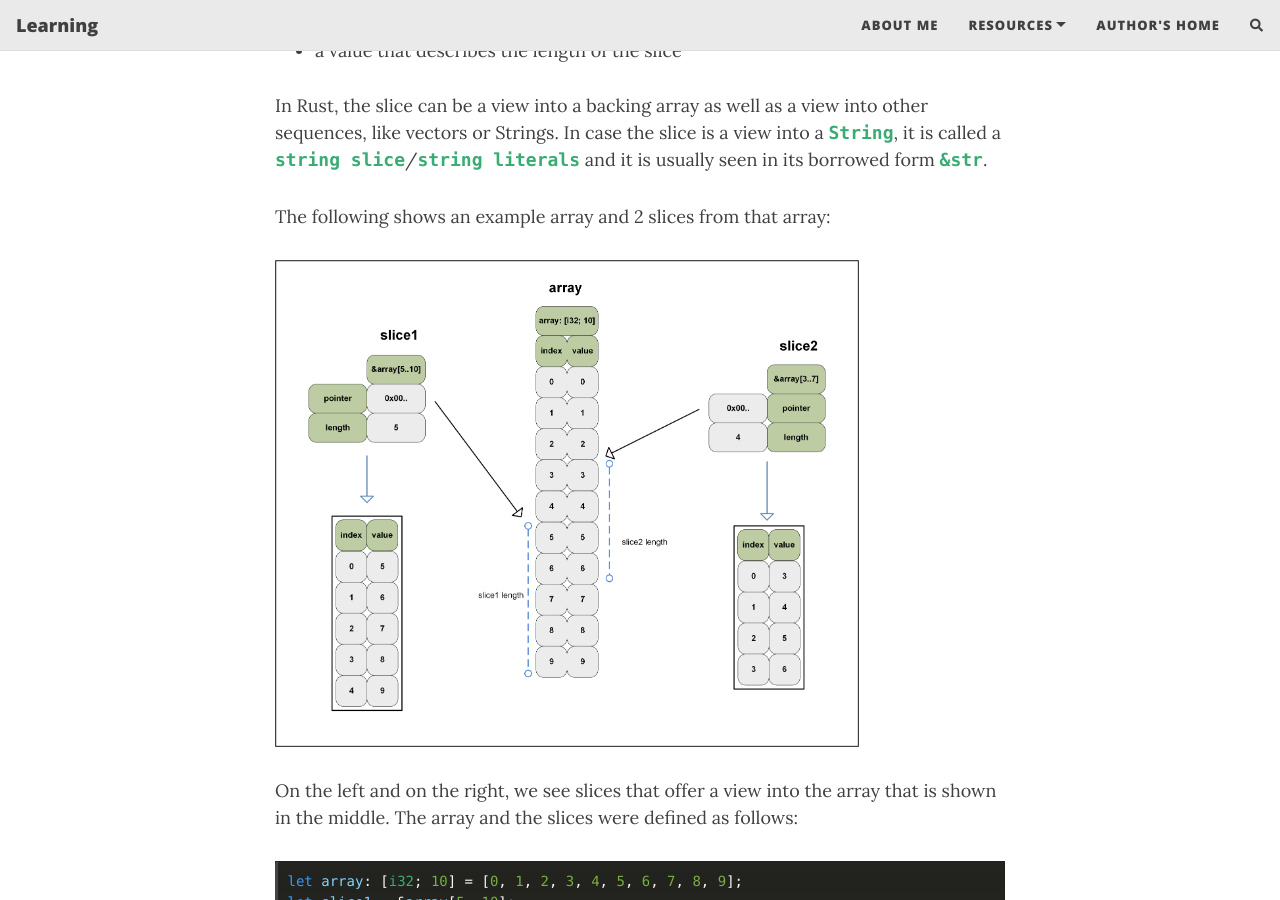
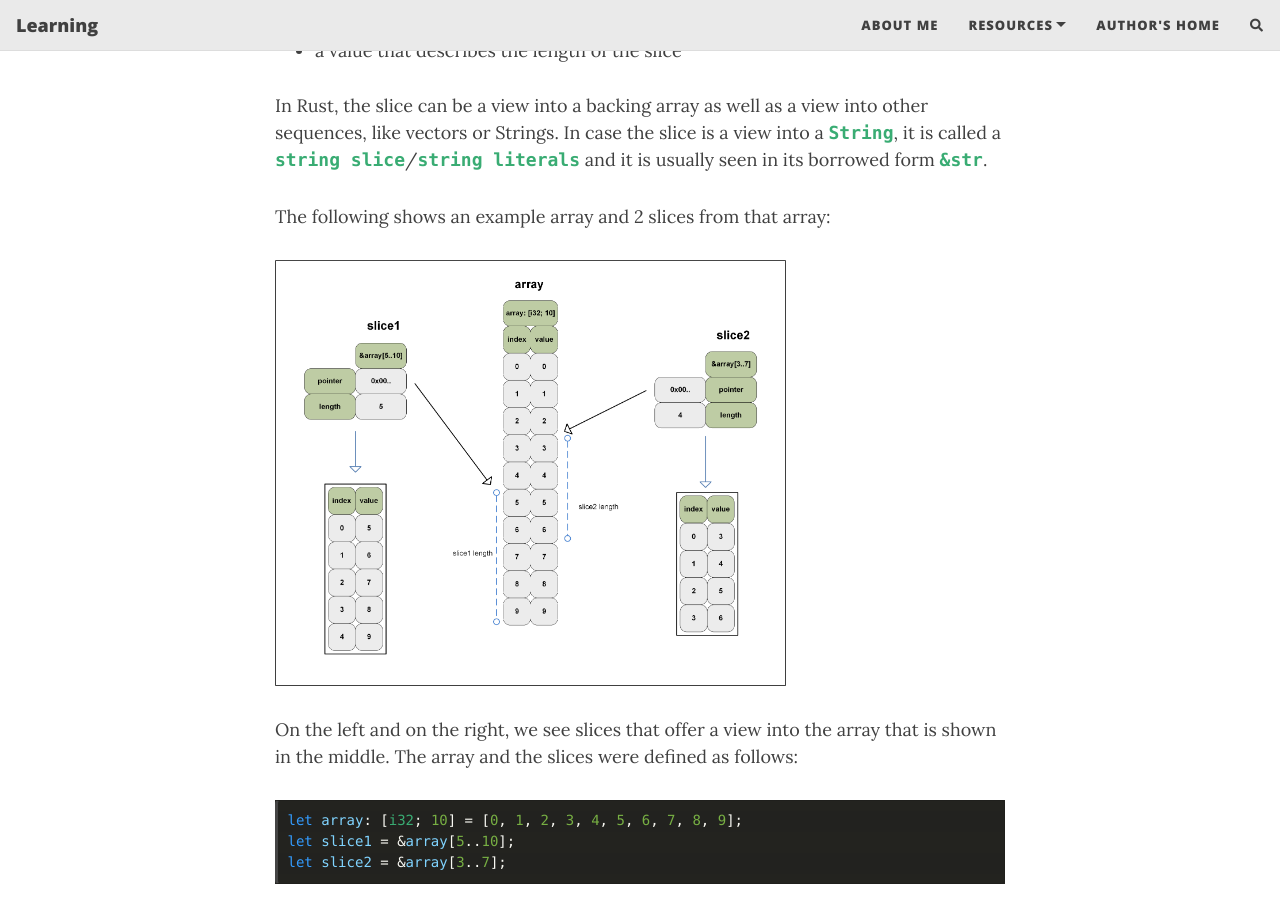
Before and after one commit to saidvandeklundert/learn, a Jekyll site: the page built from _posts/2021-08-14-rust-slice.md, in a window 1280 px wide and 900 px high, scrolled down 882 px. Built offline with Jekyll 4.4.1, drawn with Linux system fonts in a browser that asks for light colours; nearby versions of some CDN libraries; comment, search, counter and statistics services are not loaded.

Commit message:
typo color pic

````diff
--- a/_posts/2021-08-14-rust-slice.md
+++ b/_posts/2021-08-14-rust-slice.md
@@ -25,7 +25,7 @@ In Rust, the slice can be a view into a backing array as well as a view into oth
 
 The following shows an example array and 2 slices from that array:
 
-![Rust slice](/learn/img/rust_slice.png "Rust slice"){:height="80%" width="80%"}
+![Rust slice](/learn/img/rust_slice.png "Rust slice"){:height="70%" width="70%"}
 
 On the left and on the right, we see slices that offer a view into the array that is shown in the middle. The array and the slices were defined as follows:
 
@@ -64,7 +64,7 @@ let mut array: [i32; 7] = [0, 1, 2, 3, 4, 5, 6];
 let array_slice = &mut array[0..5]; // [ 0, 1, 2, 3, 4 ]
 ```
 
-![Rust slice](/learn/img/slice_1.png "Rust slice")
+![Rust slice](/learn/img/slice_1.png "Rust slice"){:height="70%" width="70%"}
 
 Checking the length of the slice and iterating the index / value:
 
````
